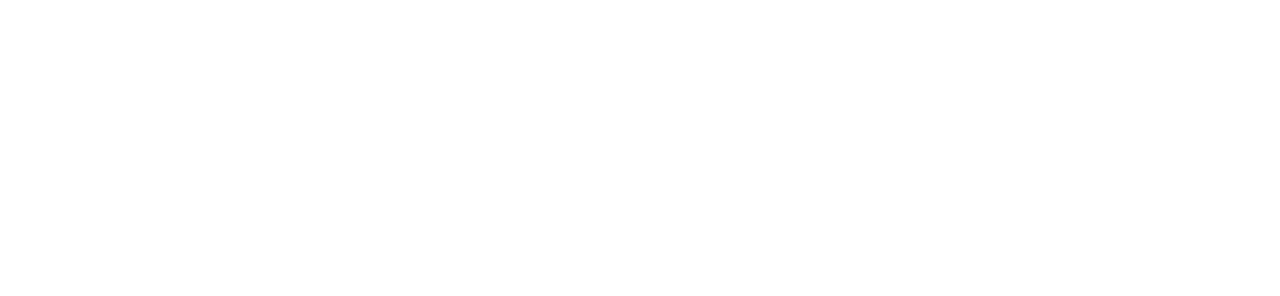
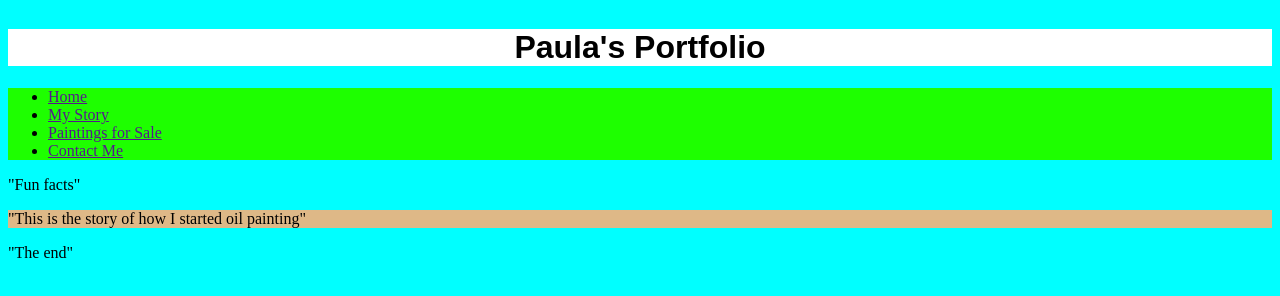
Before and after one commit to PJTeel/pjteel.github.io, a plain HTML site: page index.html in a window 1280 px wide. Drawn offline with Linux system fonts and the light colour scheme; files that its build step writes are made by us from their sources.

Commit message:
added colors

```diff
--- a/css/style.css
+++ b/css/style.css
@@ -1,7 +1,38 @@
-head { grid-area: title; }
+header { grid-area: title; }
 nav { grid-area: navigation; }
+body {grid-area: body; }
 main { grid-area: main; }
 footer { grid-area: footer; }
 
-@media (max-width: 576px)
+/*@media (max-width: 576px)
+*/
 .container {
+    display: grid;
+    grid-template-areas:
+    "title title title"
+    "navigation navigation navigation"
+    "body body body"
+    "main main main"
+    "footer footer footer"
+}
+
+header {
+    background-color: white;
+}
+
+h1 {
+    font-family: Arial, Helvetica, sans-serif;
+    text-align: center;
+}
+
+nav {
+    background-color: rgb(30, 255, 0);
+
+}
+
+body {
+    background-color: aqua;
+}
+main {
+    background-color: burlywood;
+}
--- a/index.html
+++ b/index.html
@@ -1,15 +1,35 @@
 <!DOCTYPE html>
 <html lang="en">
 <div class="container"></div>
-<head>
+<header>
     <meta charset="UTF-8">
     <meta name="viewport" content="width=device-width, initial-scale=1.0">
     <title>Paula's Portfolio</title>
-    <link href="style.css" rel="stylesheet">
-</head>
-<body>
+    <link href="css/style.css" rel="stylesheet">
+    <h1>Paula's Portfolio</h1>
+</header>
+
+ <nav>
+    <ul>
+        <li><a href=>Home</a></li>
+        <li><a href=>My Story</a></li>
+        <li><a href=>Paintings for Sale</a></li>
+        <li><a href=>Contact Me</a></li>
+    </ul>
+ </nav>
+
+ <body>
+    <p>"Fun facts"</p>
 </body>
 
+<main>
+    <p>"This is the story of how I started oil painting"</p>
+</main>
+
+
+
+
+<footer>"The end"</footer>
 
 
 
```
